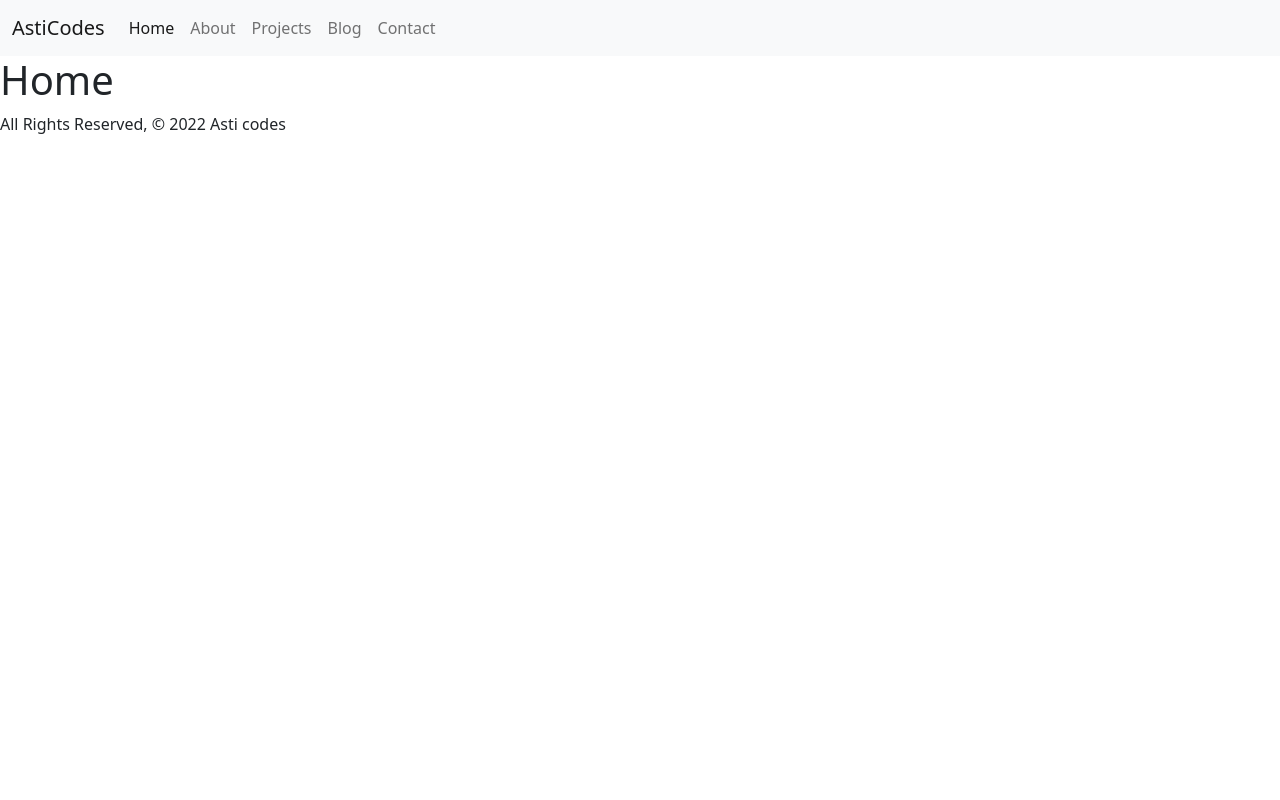
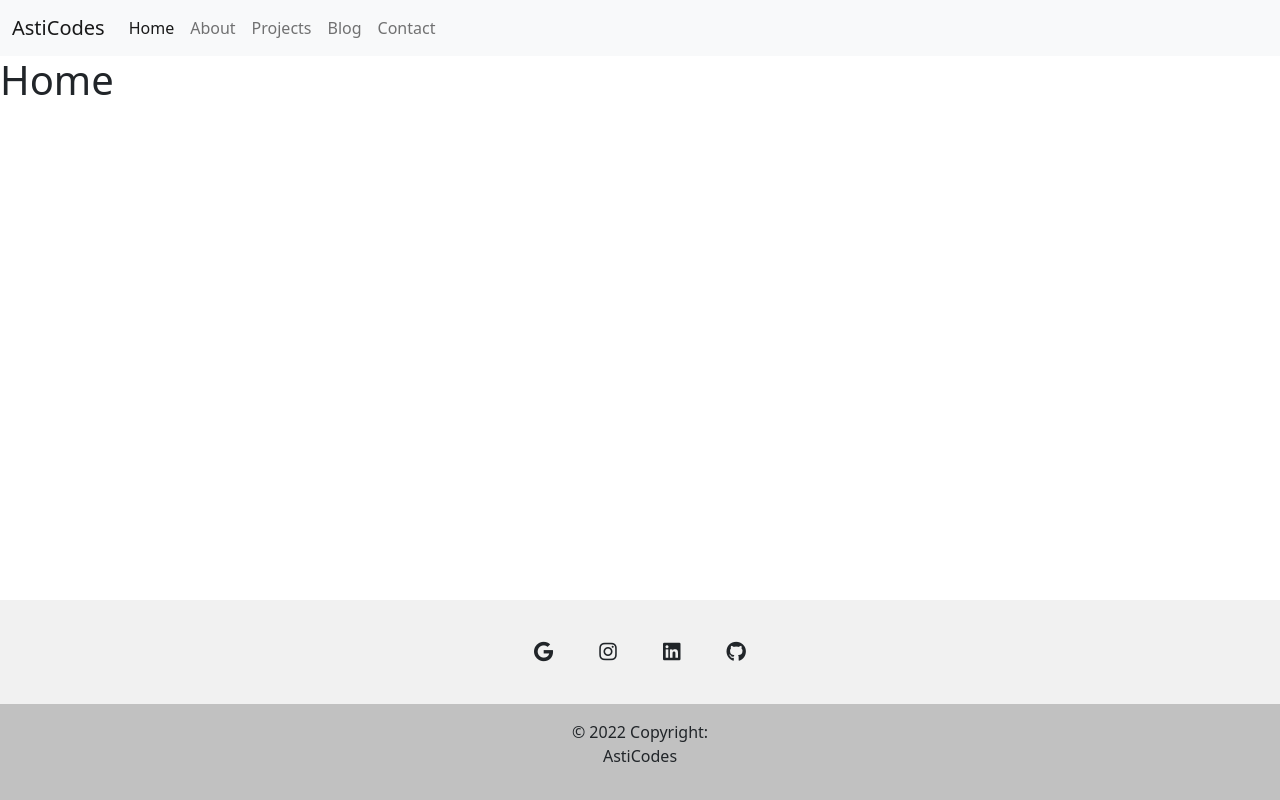
Before and after one commit to AnastasiiaAsti/portfolio, a Django app: page / in a window 1280 px wide. Run offline with Django 4.2, Linux system fonts and the light colour scheme; some libraries are stand-ins or nearby versions; some web fonts are replaced.

Commit message:
add admin and .html s

```diff
--- a/main_app/templates/base.html
+++ b/main_app/templates/base.html
@@ -15,9 +15,14 @@
       src="https://kit.fontawesome.com/a3ace96fcd.js"
       crossorigin="anonymous"
     ></script>
+    <link
+      href="//db.onlinewebfonts.com/c/9b06ae83a4412168ed194a8ed31218c2?family=Mabry+Pro+Medium"
+      rel="stylesheet"
+      type="text/css"
+    />
     <title>Asti codes</title>
   </head>
-  <body>
+  <body class="d-flex flex-column min-vh-100">
     <header>
       <nav class="navbar navbar-expand-lg bg-light">
         <div class="container-fluid">
@@ -46,9 +51,67 @@
       </nav>
     </header>
     <main class="">{% block content %} {% endblock %}</main>
-    <footer class="footer">
-      <div class="">All Rights Reserved, &copy; 2022 Asti codes &nbsp;</div>
+    <!-- Remove the container if you want to extend the Footer to full width. -->
+
+    <footer
+      class="text-center text-white mt-auto"
+      style="background-color: #f1f1f1"
+    >
+      <!-- Grid container -->
+      <div class="container pt-4">
+        <!-- Section: Social media -->
+        <section class="mb-4">
+          <!-- Google -->
+          <a
+            class="btn btn-link btn-floating btn-lg text-dark m-1"
+            href="#!"
+            role="button"
+            data-mdb-ripple-color="dark"
+            ><i class="fab fa-google"></i
+          ></a>
+
+          <!-- Instagram -->
+          <a
+            class="btn btn-link btn-floating btn-lg text-dark m-1"
+            href="#!"
+            role="button"
+            data-mdb-ripple-color="dark"
+            ><i class="fab fa-instagram"></i
+          ></a>
+
+          <!-- Linkedin -->
+          <a
+            class="btn btn-link btn-floating btn-lg text-dark m-1"
+            href="#!"
+            role="button"
+            data-mdb-ripple-color="dark"
+            ><i class="fab fa-linkedin"></i
+          ></a>
+          <!-- Github -->
+          <a
+            class="btn btn-link btn-floating btn-lg text-dark m-1"
+            href="#!"
+            role="button"
+            data-mdb-ripple-color="dark"
+            ><i class="fab fa-github"></i
+          ></a>
+        </section>
+        <!-- Section: Social media -->
+      </div>
+      <!-- Grid container -->
+
+      <!-- Copyright -->
+      <div
+        class="text-center text-dark p-3"
+        style="background-color: rgba(0, 0, 0, 0.2)"
+      >
+        © 2022 Copyright:
+        <p class="text-dark">AstiCodes</p>
+      </div>
+      <!-- Copyright -->
     </footer>
+
+    <!-- End of .container -->
     <script
       src="https://cdn.jsdelivr.net/npm/bootstrap@5.2.0-beta1/dist/js/bootstrap.bundle.min.js"
       integrity="sha384-pprn3073KE6tl6bjs2QrFaJGz5/SUsLqktiwsUTF55Jfv3qYSDhgCecCxMW52nD2"
```
Also changed, not shown: main_app/static/css/style.css (added), main_app/templates/about.html (added), main_app/templates/blog.html (added), main_app/templates/contact.html (added), main_app/templates/projects.html (added).
